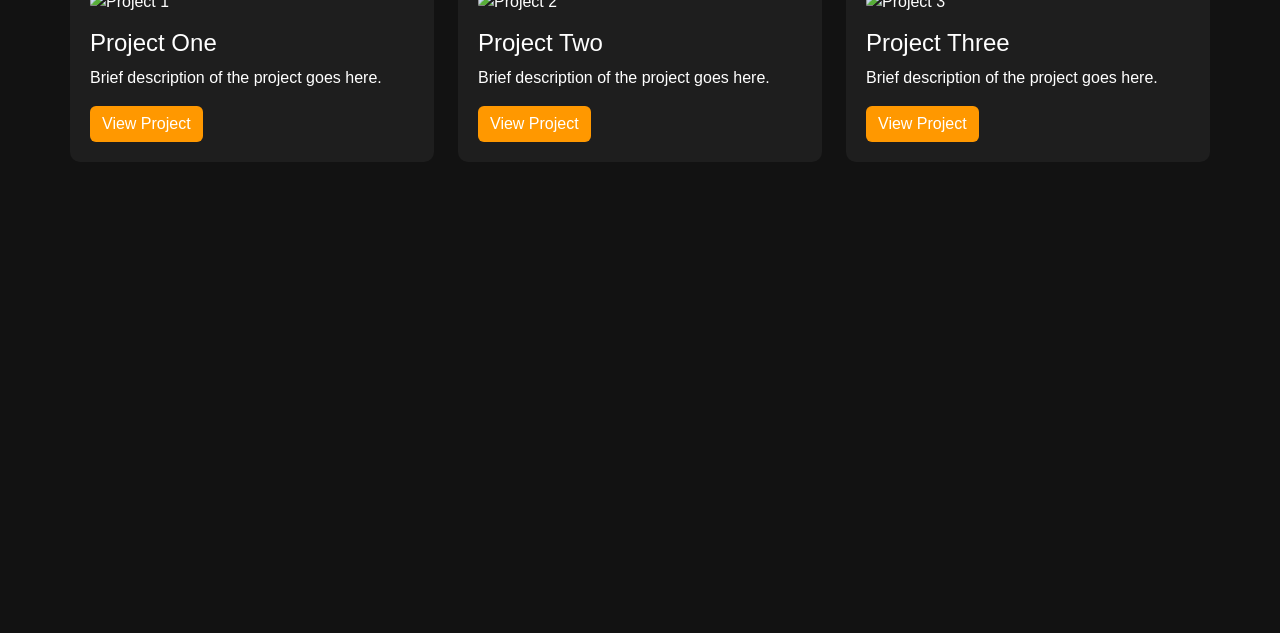
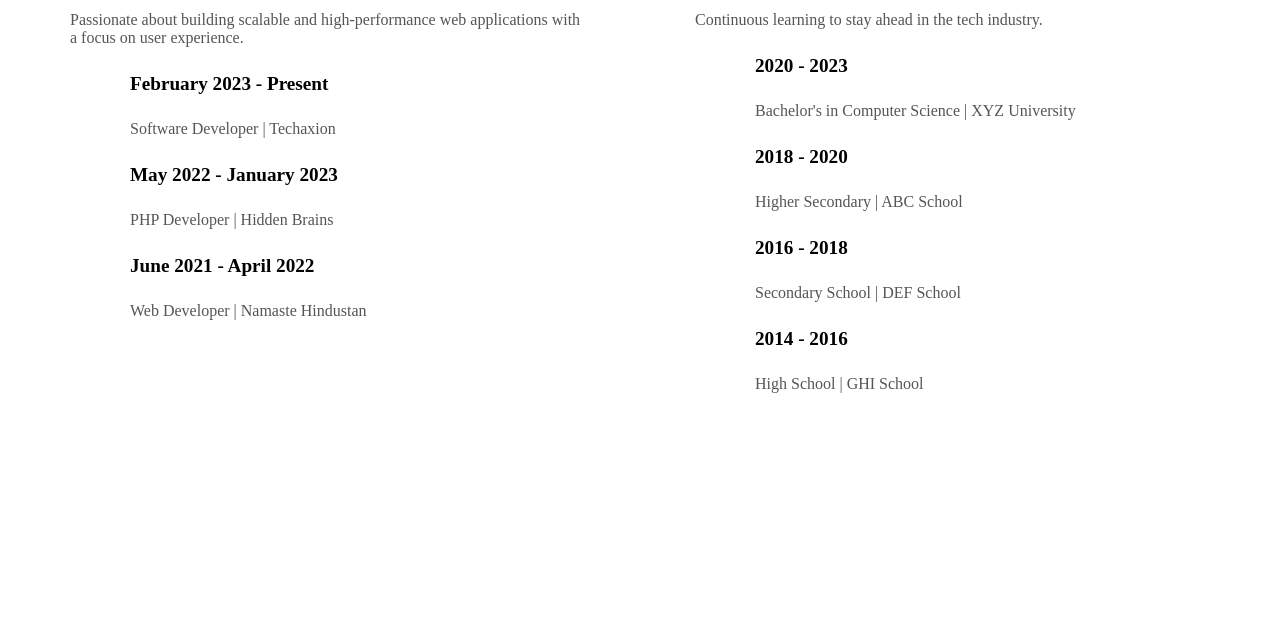
Before and after one commit to MustakKDWL/fahadjdy_potfolio, a plain HTML site: page k.html in a window 1280 px wide. Shown: the part 167-800 px from the top of the page. Drawn offline with nearby package versions, Linux system fonts and the light colour scheme.

Commit message:
Pushing all project files

```diff
--- a/assets/css/style.css
+++ b/assets/css/style.css
@@ -4,6 +4,15 @@
   box-sizing: border-box;
 
 }
+
+:root {
+  --primary-color: #E12B38;
+  --text-color: #222;
+  --background-text-color: rgba(225, 43, 56, 0.05);
+  --button-hover-shadow: rgba(255, 126, 95, 0.4);
+
+}
+
 
 header {
   display: flex;
@@ -21,7 +30,7 @@ header {
   left: 5%;
   transform: translateY(-50%);
   font-size: 10rem;
-  color: rgba(0, 114, 255, 0.05);
+  color: var(--background-text-color);
   white-space: nowrap;
   pointer-events: none;
   user-select: none;
@@ -33,7 +42,7 @@ header {
   left: 0;
   width: 100%;
   height: 100%;
-  background-image: radial-gradient(rgba(0, 114, 255, 0.1) 5px, transparent 5px);
+  background-image: radial-gradient(rgba(61, 11, 11, 0.104) 5px, transparent 5px);
   background-size: 100px 100px;
   pointer-events: none;
   z-index: -1;
@@ -53,7 +62,7 @@ header {
 }
 .content .header-line h1 {
   font-size: 2.5rem;
-  color: #0072ff;
+  color: var(--primary-color);
   margin-right: 10px;
   opacity: 0;
   transform: translateY(20px);
@@ -63,7 +72,7 @@ header {
   width: 385px;
   height: 3px;
   border: none;
-  background-color: #0072ff;
+  background-color: var(--primary-color);
   opacity: 0;
   transform: translateX(-20px);
   transition: opacity 0.8s ease 0.3s, transform 0.8s ease 0.3s;
@@ -76,13 +85,13 @@ header {
 }
 .content h2 {
   font-size: 3rem;
-  color: #222;
+  color:var(--text-color);
   margin-bottom: 10px;
   font-weight: 600;
 }
 .content p {
   font-size: 1.3rem;
-  color: #000000;
+  color: var(--text-color);
   font-weight: 500;
   margin-right:125px;
   font-weight: 600;
@@ -98,19 +107,19 @@ header {
   padding: 12px 30px;
   font-size: 1rem;
   font-weight: 600;
-  border: 2px solid #0072ff;
+  border: 2px solid var(--primary-color);
   border-radius: 25px;
   cursor: pointer;
   transition: all 0.3s ease;
   background-color: #fff;
-  color: #0072ff;
+  color: var(--text-color);
   /* background-color: #0072ff; */
 }
 .buttons button:hover {
-  background-color: #0c334d;
+  background-color: var(--primary-color);
   color: #fff;
   transform: translateY(-5px) scale(1.05);
-  box-shadow: 0 8px 20px rgba(255, 126, 95, 0.4);
+  box-shadow: 0 8px 20px var(--button-hover-shadow);
 }
 .image-container {
   width: 50%;
@@ -182,45 +191,53 @@ header {
   background-size: cover;
   background-repeat: no-repeat;
 }
+
 .about-content {
   padding: 40px;
 }
+
 .about-content h2 {
   font-size: 42px;
   font-weight: 800;
   line-height: 1.2;
+  color: var(--text-color);
 }
+
 .about-content p {
   font-size: 18px;
   margin-bottom: 20px;
   line-height: 1.6;
+  color: var(--text-color);
 }
+
 .about-image img {
   max-width: 100%;
   height: auto;
-  width: 100%; /* Adjust the size of the image */
+  width: 100%;
   display: block;
   margin: auto;
 }
+
 .btn-download {
   padding: 12px 30px;
   font-size: 1rem;
   font-weight: 600;
-  border: 2px solid #0072ff;
+  border: 2px solid var(--primary-color);
   border-radius: 25px;
   cursor: pointer;
   transition: all 0.3s ease;
   background-color: #fff;
-  color: #0072ff;
+  color: var(--primary-color);
   text-decoration: none;
   display: inline-block;
   margin-top: 10px;
 }
+
 .btn-download:hover {
-  background-color: #0c334d;
+  background-color: var(--primary-color);
   color: #fff;
   transform: translateY(-7px) scale(1.05);
-  box-shadow: 0 8px 20px rgba(255, 126, 95, 0.4);
+  box-shadow: 0 8px 20px var(--button-hover-shadow);
 }
 
 
@@ -231,145 +248,190 @@ header {
 /* service-section start */
 
 
-
-.main-service{
+  .main-service {
     font-family: Arial, sans-serif;
-  /* background-color: #ffffff; */
-  /* color: #f92222; */
     overflow-x: hidden;
     margin-top: 50px;
+  }
 
-}
   .services-header {
     text-align: center;
     margin-top: 40px;
   }
+
   .services-header h1 {
     font-size: 3rem;
-  color: #111111;
-  /* font-weight: bold; */
+    color: var(--text-color);
     font-weight: 700;
   }
+
   .services-header p {
     font-size: 1.1rem;
     color: #555;
     margin-top: 10px;
   }
+
   .services-section {
     display: grid;
     grid-template-columns: repeat(4, 1fr);
     gap: 30px;
     padding: 50px;
-  /* background-color: #f9f9f9; */
     border-radius: 20px;
     margin: 0px auto;
     max-width: 1300px;
+  }
 
-}
   .service-card {
-  background-color: #83d4f126;
+    background-color: var(--background-text-color);
     border-radius: 15px;
     padding: 30px;
     text-align: center;
     transition: transform 0.3s ease, box-shadow 0.3s ease, background-color 0.3s ease;
-  border-top: 4px solid #2b4a70;
+    border-top: 4px solid var(--primary-color);
     position: relative;
   }
+
   .service-card:hover {
     transform: translateY(-10px);
-  box-shadow: 0 12px 25px rgba(0, 114, 255, 0.2);
+    box-shadow: 0 12px 25px var(--button-hover-shadow);
     background-color: #ffffff;
   }
+
   .service-card img {
     width: 70px;
     height: 70px;
     margin-bottom: 20px;
   }
+
   .service-card h3 {
-  color: black;
+    color: var(--text-color);
     margin-bottom: 10px;
     font-size: 20px;
     text-transform: uppercase;
     font-weight: 700;
   }
+
   .service-card p {
     font-size: 1rem;
     color: #555;
     line-height: 1.5;
     margin-top: 10px;
   }
+
   @media (max-width: 1024px) {
     .services-section {
       grid-template-columns: 1fr 1fr;
     }
   }
+
   @media (max-width: 768px) {
     .services-section {
       grid-template-columns: 1fr;
     }
   }
 
+/* experience-eduacation-section start  */
 
 
 
 
+         .experience-education {
+          display: flex;
+          justify-content: space-between;
+          gap: 80px; /* Increased space between both sections */
+          max-width: 1200px;
+          margin: 0 auto;
+          padding: 50px 20px;
+        }
 
-    /* body {
-            background-color: #ffffff;
-            color: #000;
-        } */
+        /* Both Sections Side by Side */
+        .experience, .education {
+          width: 48%;
+        }
+
+        /* Header Styling */
         .experience-header {
           text-align: center;
           margin-top: 40px;
           padding-bottom: 40px;
         }
+
         .experience-header h1 {
           font-size: 3rem;
-          color: #111111;
+          color: var(--text-color);
           font-weight: 700;
         }
+
         .experience-header p {
           font-size: 1.1rem;
           color: #555;
           margin-top: 10px;
         }
+
+        /* Timeline Design */
         .timeline {
           position: relative;
-          padding: 20px 0 20px;
+          padding: 20px 0;
           font-family: Arial, sans-serif;
         }
+
+        /* Vertical Line */
         .timeline::before {
           content: '';
           position: absolute;
           top: 0;
-          left: 50%;
+          left: 20px; /* Adjusted for better alignment */
           width: 4px;
           height: 100%;
-          background: #00adb5;
-          transform: translateX(-50%);
+          background: var(--primary-color);
         }
+
+        /* Timeline Items */
         .timeline-item {
           position: relative;
-          margin: 20px 0;
-          padding: 10px;
-          width: 50%;
+          margin: 30px 0; /* More spacing between items */
+          padding: 15px;
+          padding-left: 50px;
         }
-      .timeline-item:nth-child(odd) {
-          left: 0;
-          text-align: right;
-      }
-      .timeline-item:nth-child(even) {
-          left: 50%;
-          text-align: left;
-      }
+
+        /* Timeline Dots */
         .timeline-dot {
           position: absolute;
-          top: -10px;
-          left: 100%;
-          width: 20px;
-          height: 20px;
-          background: red;
+          top: 50%;
+          left: 15px; /* Adjusted for perfect alignment */
+          width: 15px;
+          height: 15px;
+          background: var(--text-color);
           border-radius: 50%;
-          transform: translateX(-50%);
+          transform: translateY(-50%);
           z-index: 1;
         }
+        .experience-education {
+          margin-top: 100px;
+          gap: 200px;
+        }
+
+        /* Responsive */
+        @media (max-width: 768px) {
+          .experience-education {
+            flex-direction: column;
+            gap: 50px;
+            margin-top: -10px;
+          }
+
+          .experience, .education {
+            width: 100%;
+          }
+
+          .timeline::before {
+            left: 15px;
+          }
+
+          .timeline-item {
+            padding-left: 40px;
+          }
+
+          .timeline-dot {
+            left: 10px;
+          }
+        }
--- a/k.html
+++ b/k.html
@@ -1,74 +1,151 @@
+
+
 <!DOCTYPE html>
 <html lang="en">
 <head>
   <meta charset="UTF-8">
   <meta name="viewport" content="width=device-width, initial-scale=1.0">
-    <title>Portfolio - Projects</title>
-    <link rel="stylesheet" href="https://cdn.jsdelivr.net/npm/bootstrap@5.3.0/dist/css/bootstrap.min.css">
+  <title>Document</title>
+
+
+
 <style>
-        body {
-            background-color: #121212;
-            color: #fff;
-            font-family: Arial, sans-serif;
+
+
+
+
+.experience-education {
+  display: flex;
+  justify-content: space-between;
+  gap: 50px;
+  max-width: 1200px;
+  margin: 0 auto;
+  padding: 50px 20px;
 }
-        .portfolio {
-            padding: 50px 0;
+
+.experience, .education {
+  width: 48%;
+  padding: 30px;
 }
-        .project-card {
-            background: #1e1e1e;
-            border-radius: 10px;
-            padding: 20px;
-            transition: transform 0.3s ease;
+
+.experience h1, .education h1 {
+  font-size: 2rem;
+  color: var(--text-color);
+  font-weight: 700;
 }
-        .project-card:hover {
-            transform: translateY(-5px);
+
+.experience p, .education p {
+  font-size: 1rem;
+  color: #555;
+  margin-bottom: 20px;
 }
-        .project-card img {
+
+/* Timeline Wrapper */
+.timeline {
+  position: relative;
+  padding-left: 30px;
+}
+
+/* Vertical Line */
+.timeline::before {
+  content: "";
+  position: absolute;
+  left: 10px;
+  top: 0;
+  width: 20px;
+  height: 100%;
+  background-color: var(--primary-color);
+}
+
+/* Timeline Items */
+.timeline-item {
+  position: relative;
+  padding-left: 30px;
+  margin-bottom: 20px;
+}
+
+/* Timeline Dots */
+.timeline-item .timeline-dot {
+  position: absolute;
+  left: -5px;
+  top: 5px;
+  width: 12px;
+  height: 12px;
+  background-color: var(--primary-color);
+  border-radius: 50%;
+  border: 2px solid rgb(71, 2, 2);
+  box-shadow: 0 0 5px var(--primary-color);
+}
+
+.timeline-item h4 {
+  font-size: 1.2rem;
+  color: var(--text-color);
+}
+
+.timeline-item p {
+  font-size: 1rem;
+  color: #555;
+}
+
+/* Responsive */
+@media (max-width: 768px) {
+  .experience-education {
+    flex-direction: column;
+  }
+
+  .experience, .education {
     width: 100%;
-            border-radius: 10px;
   }
-        .project-title {
-            font-size: 1.5rem;
-            margin-top: 15px;
 }
-        .btn-primary {
-            background-color: #ff9800;
-            border: none;
-        }
-        .btn-primary:hover {
-            background-color: #e68900;
-        }
+
+
 </style>
 </head>
 <body>
-    <div class="container portfolio">
-        <h2 class="text-center mb-5">My Projects</h2>
-        <div class="row">
-            <div class="col-md-4">
-                <div class="project-card">
-                    <img src="project1.jpg" alt="Project 1">
-                    <h3 class="project-title">Project One</h3>
-                    <p>Brief description of the project goes here.</p>
-                    <a href="#" class="btn btn-primary">View Project</a>
+  <section class="experience-education">
+    <div class="experience">
+        <h1>My Experience</h1>
+        <p>Passionate about building scalable and high-performance web applications with a focus on user experience.</p>
+        <div class="timeline">
+            <div class="timeline-item">
+                <h4>February 2023 - Present</h4>
+                <p>Software Developer | Techaxion</p>
             </div>
+            <div class="timeline-item">
+                <h4>May 2022 - January 2023</h4>
+                <p>PHP Developer | Hidden Brains</p>
             </div>
-            <div class="col-md-4">
-                <div class="project-card">
-                    <img src="project2.jpg" alt="Project 2">
-                    <h3 class="project-title">Project Two</h3>
-                    <p>Brief description of the project goes here.</p>
-                    <a href="#" class="btn btn-primary">View Project</a>
-                </div>
-            </div>
-            <div class="col-md-4">
-                <div class="project-card">
-                    <img src="project3.jpg" alt="Project 3">
-                    <h3 class="project-title">Project Three</h3>
-                    <p>Brief description of the project goes here.</p>
-                    <a href="#" class="btn btn-primary">View Project</a>
+            <div class="timeline-item">
+                <h4>June 2021 - April 2022</h4>
+                <p>Web Developer | Namaste Hindustan</p>
             </div>
         </div>
     </div>
+
+    <div class="education">
+        <h1>My Education</h1>
+        <p>Continuous learning to stay ahead in the tech industry.</p>
+        <div class="timeline">
+            <div class="timeline-item">
+                <h4>2020 - 2023</h4>
+                <p>Bachelor's in Computer Science | XYZ University</p>
             </div>
+            <div class="timeline-item">
+                <h4>2018 - 2020</h4>
+                <p>Higher Secondary | ABC School</p>
+            </div>
+            <div class="timeline-item">
+                <h4>2016 - 2018</h4>
+                <p>Secondary School | DEF School</p>
+            </div>
+            <div class="timeline-item">
+                <h4>2014 - 2016</h4>
+                <p>High School | GHI School</p>
+            </div>
+        </div>
+    </div>
+</section>
+
+
 </body>
 </html>
```
Also changed, not shown: index.html (+33 -6 lines). Lines whose indentation alone changed are shown as unchanged.
